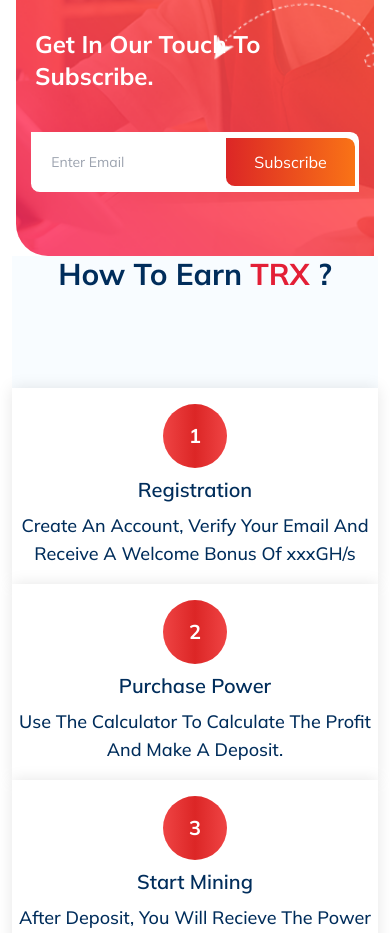
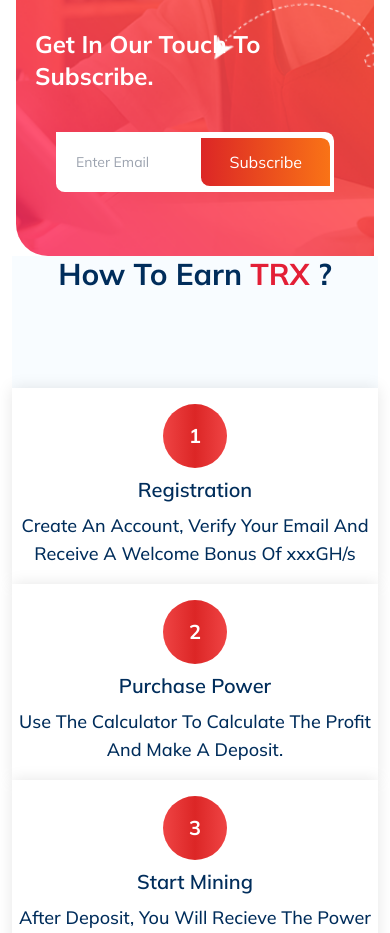
Before and after one commit to goldendragon430/cryptofy_frontend, a React (Vite) app: page / in a window 390 px wide. Shown: the part 5176-6109 px from the top of the page. Built offline with nearby package versions, Linux system fonts and the light colour scheme.

Commit message:
asdfasdf

```diff
--- a/src/pages/Landing.tsx
+++ b/src/pages/Landing.tsx
@@ -277,11 +277,12 @@ useEffect(()=>{
           <h1 className="w-80 text-2xl font-bold lg:text-3xl">
             Get In Our Touch To Subscribe.
           </h1>
-          <div className="cornered-border flex items-center justify-between bg-white px-1 py-1 lg:w-[30rem]">
+          <div className="cornered-border flex items-center justify-between bg-white px-1 py-1 w-[100%] lg:w-[30rem]">
             <input
               type="text"
               className="w[70%] lg:text-md bg-transparent px-4 py-4 text-sm text-custblack outline-none lg:px-8 lg:py-3"
               placeholder="Enter Email"
+              style = {{minWidth:100}}
             />
             <button className="cornered-border bg-gradient-to-r from-red-600 to-orange-500 px-7 py-3 text-white">
               Subscribe
```
